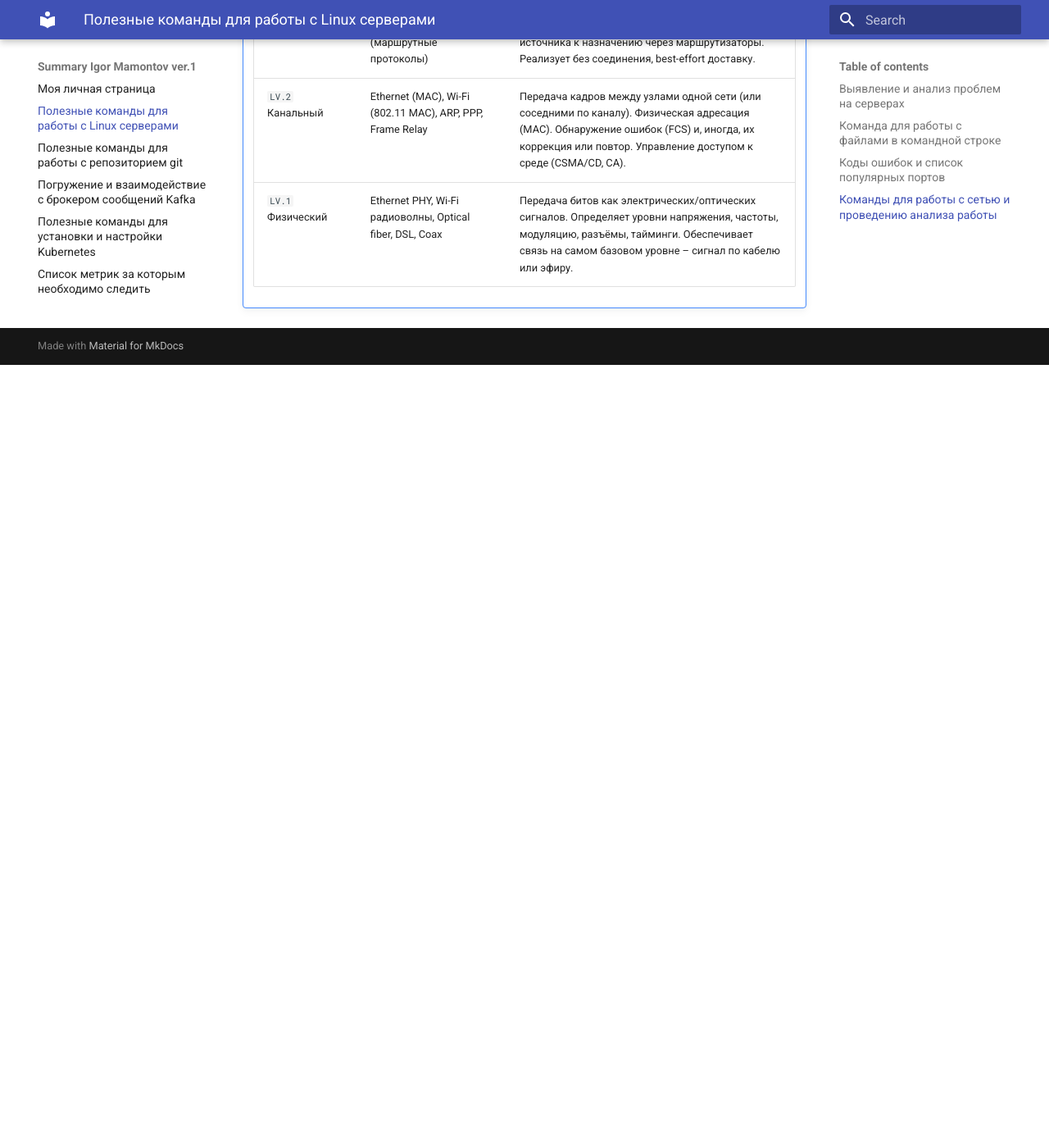
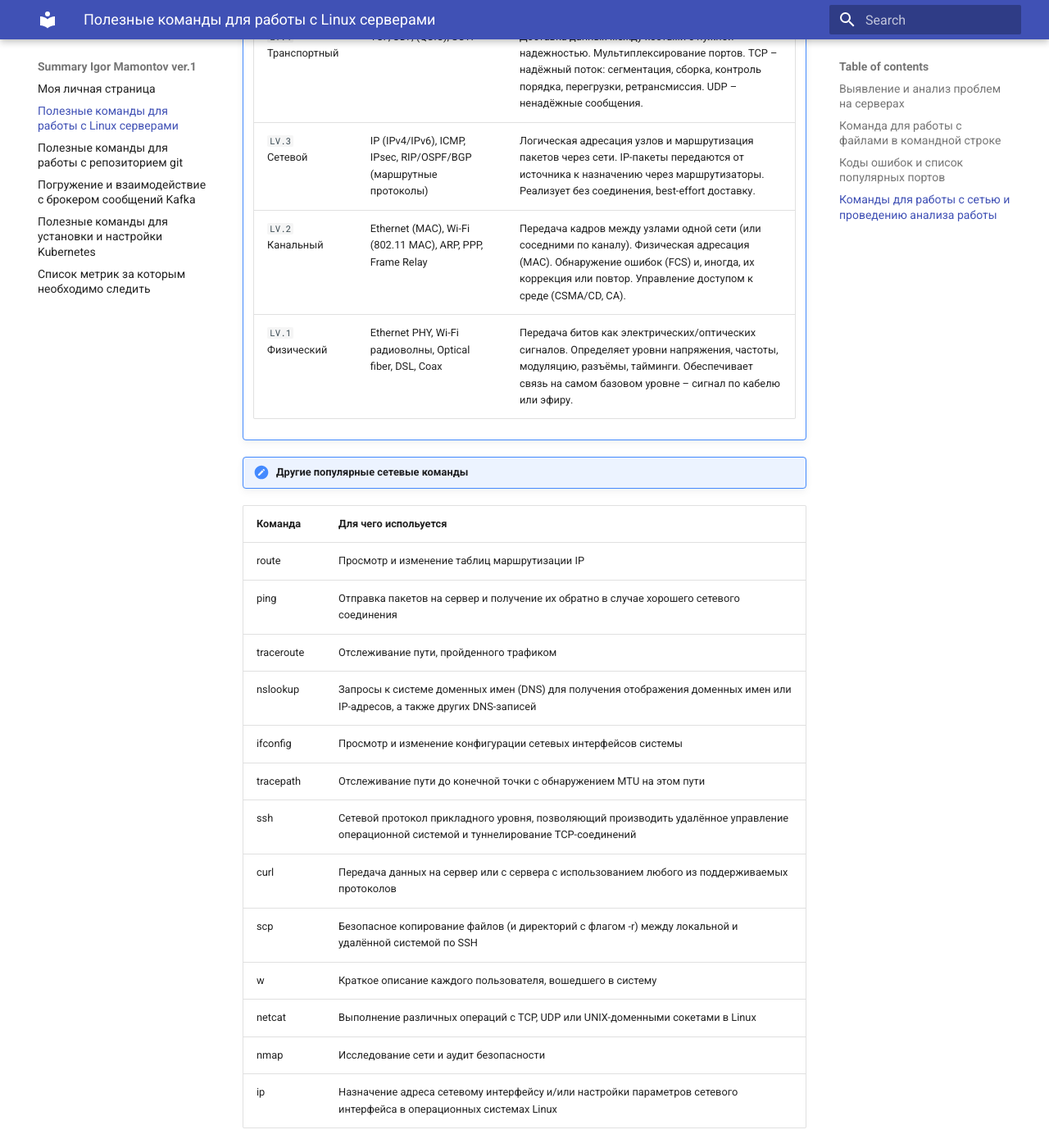
Before and after one commit to Mamontosik/IgorMamontov_Summary, an MkDocs documentation site: the page built from docs/admin.md, in a window 1280 px wide and 1400 px high, scrolled down 6412 px. Shown: the whole window at 82% size. Built offline with MkDocs 1.6.1 and Material for MkDocs 9.7.7, drawn with Linux system fonts in a browser that asks for light colours; before the commit the page ends 6857 px from its top, so only the background shows below that; some of the changed text lies outside the part shown.

Commit message:
Добавление команд для работы с Linux

```diff
--- a/docs/admin.md
+++ b/docs/admin.md
@@ -130,6 +130,18 @@
     **Команда tail -f file**
     <br>
     Вывод содержимого file по мере появления, начиная с последних 10 строк файла.
+
+    **Команда mount**
+    <br>
+    Монтирование файловой системы
+
+    **Команда fdisk**
+    <br>
+    Работа с таблицами разделов диска (создание, удаление, изменение разделов)
+
+    **Команда nano**
+    <br>
+    Редактор с подсказками по управлению в нижней части окна
 
 ## Коды ошибок и список популярных портов
 !!! note ""
@@ -293,3 +305,21 @@
     | `LV.3`<br>Сетевой       | IP (IPv4/IPv6), ICMP, IPsec, RIP/OSPF/BGP (маршрутные протоколы)            | Логическая адресация узлов и маршрутизация пакетов через сети. IP-пакеты передаются от источника к назначению через маршрутизаторы. Реализует без соединения, best-effort доставку.                                                                                   |
     | `LV.2`<br>Канальный     | Ethernet (MAC), Wi-Fi (802.11 MAC), ARP, PPP, Frame Relay                   | Передача кадров между узлами одной сети (или соседними по каналу). Физическая адресация (MAC). Обнаружение ошибок (FCS) и, иногда, их коррекция или повтор. Управление доступом к среде (CSMA/CD, CA).                                                      |
     | `LV.1`<br>Физический    | Ethernet PHY, Wi-Fi радиоволны, Optical fiber, DSL, Coax                    | Передача битов как электрических/оптических сигналов. Определяет уровни напряжения, частоты, модуляцию, разъёмы, тайминги. Обеспечивает связь на самом базовом уровне – сигнал по кабелю или эфиру.                                                            |
+
+!!! note "Другие популярные сетевые команды"
+
+| Команда    | Для чего испольуется |
+| ---------- | -------------------- |
+| route | Просмотр и изменение таблиц маршрутизации IP |
+| ping  | Отправка пакетов на сервер и получение их обратно в случае хорошего сетевого соединения |
+| traceroute    | Отслеживание пути, пройденного трафиком |
+| nslookup | Запросы к системе доменных имен (DNS) для получения отображения доменных имен или IP-адресов, а также других DNS-записей |
+| ifconfig | Просмотр и изменение конфигурации сетевых интерфейсов системы |
+| tracepath | Отслеживание пути до конечной точки с обнаружением MTU на этом пути |
+| ssh | Сетевой протокол прикладного уровня, позволяющий производить удалённое управление операционной системой и туннелирование TCP-соединений |
+| curl | Передача данных на сервер или с сервера с использованием любого из поддерживаемых протоколов |
+| scp | Безопасное копирование файлов (и директорий с флагом -r) между локальной и удалённой системой по SSH |
+| w  | Краткое описание каждого пользователя, вошедшего в систему |
+| netcat | Выполнение различных операций с TCP, UDP или UNIX-доменными сокетами в Linux |
+| nmap | Исследование сети и аудит безопасности |
+| ip | Назначение адреса сетевому интерфейсу и/или настройки параметров сетевого интерфейса в операционных системах Linux |
```
